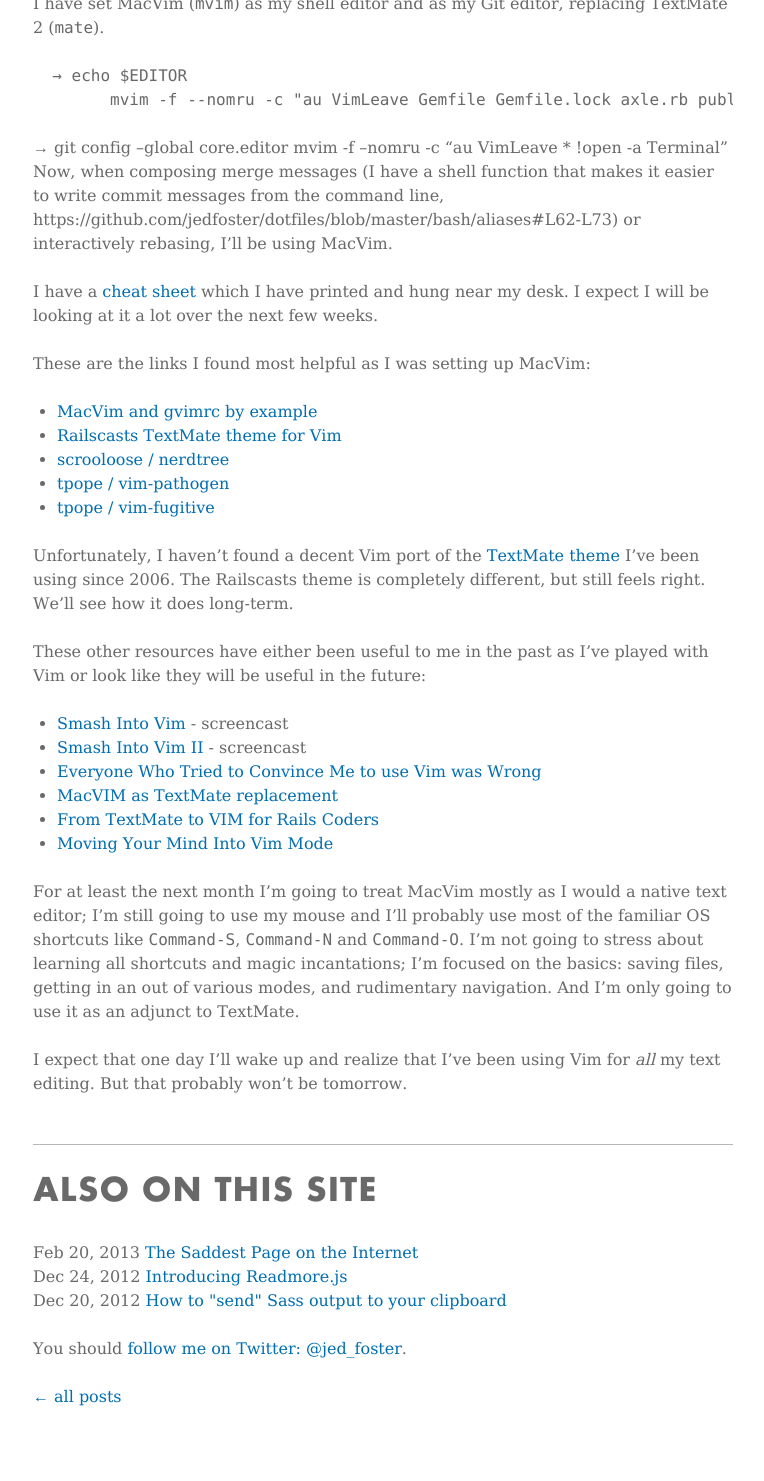
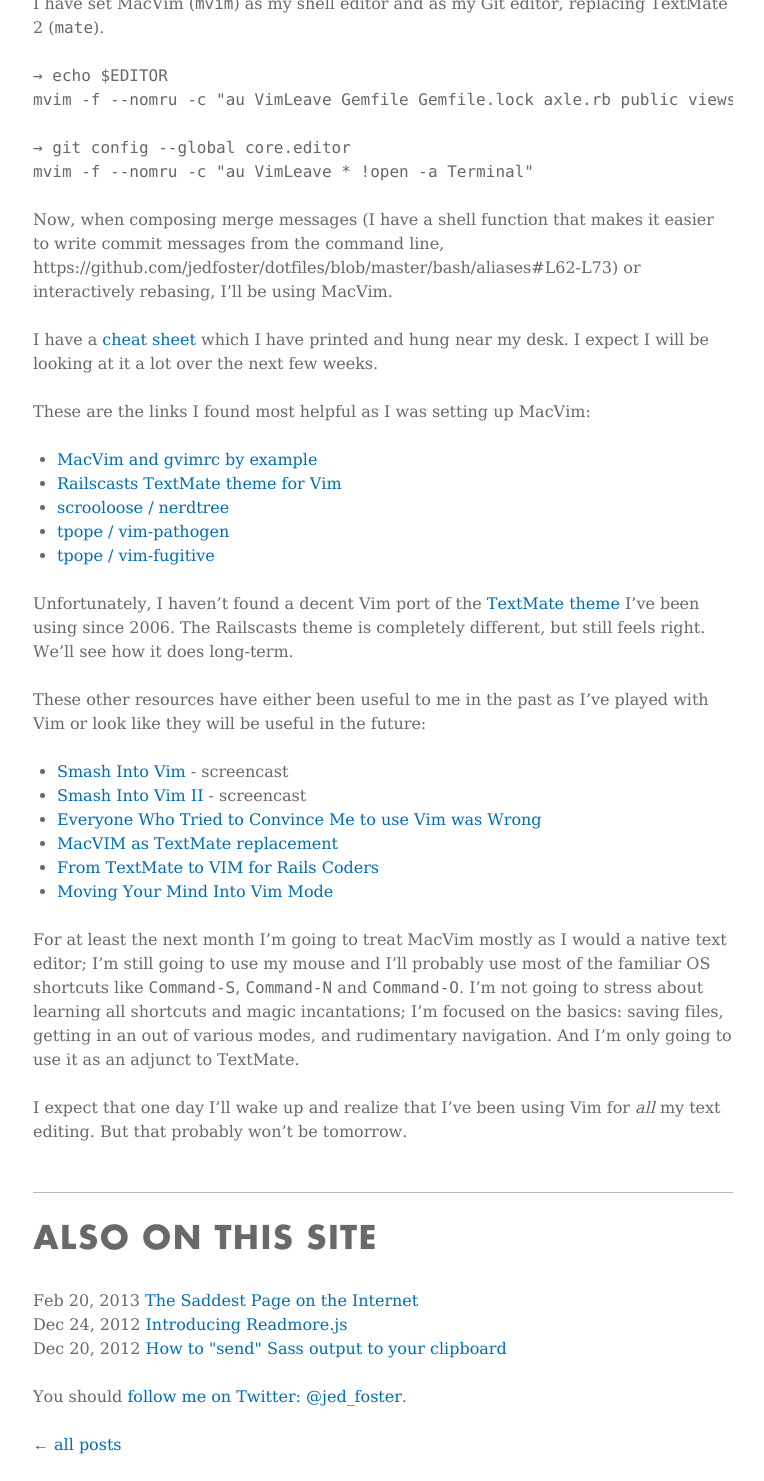
Before and after one commit to jedfoster/jedfoster.github.com, a Jekyll site: the page built from _posts/2012-12-12-vim-day-1.md, in a window 1280 px wide, cut to the strip 395-1876 px from the top of the page. Shown: the whole strip, without its empty margins (137-901 px from the left). Built offline with Jekyll 4.4.1, drawn with Linux system fonts in a browser that asks for light colours; Markdown is read by kramdown in place of the engine named in the settings; before the commit the page ends 1828 px from its top, so only the background shows below that.

Commit message:
Fix white space issue.

```diff
--- a/_posts/2012-12-20-send-sass-output-to-clipboard.markdown
+++ b/_posts/2012-12-20-send-sass-output-to-clipboard.markdown
@@ -9,7 +9,7 @@
 
 In response to [this question][1] on the Sass Google Group I came up with this one-liner to send the compiled CSS to your clipboard.
 
-`sass file.scss:file.css && cat file.css | pbcopy`
+    sass file.scss:file.css && cat file.css | pbcopy
 
 Not sure how useful this is, but there you go.
 
```
Also changed, not shown: _posts/2012-12-12-vim-day-1.md (+4 -4 lines).
